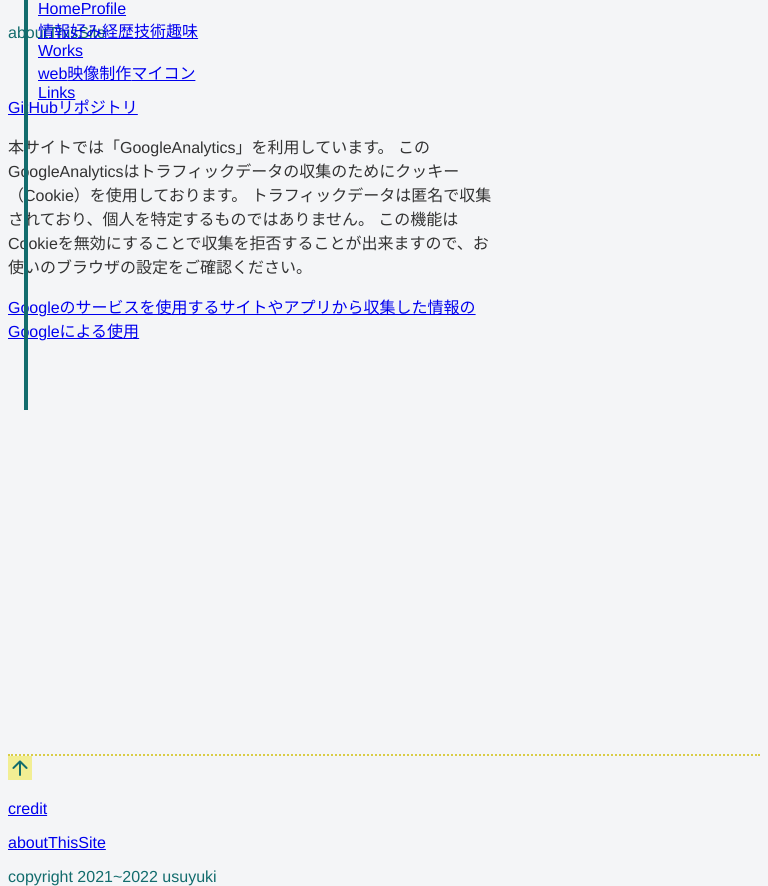
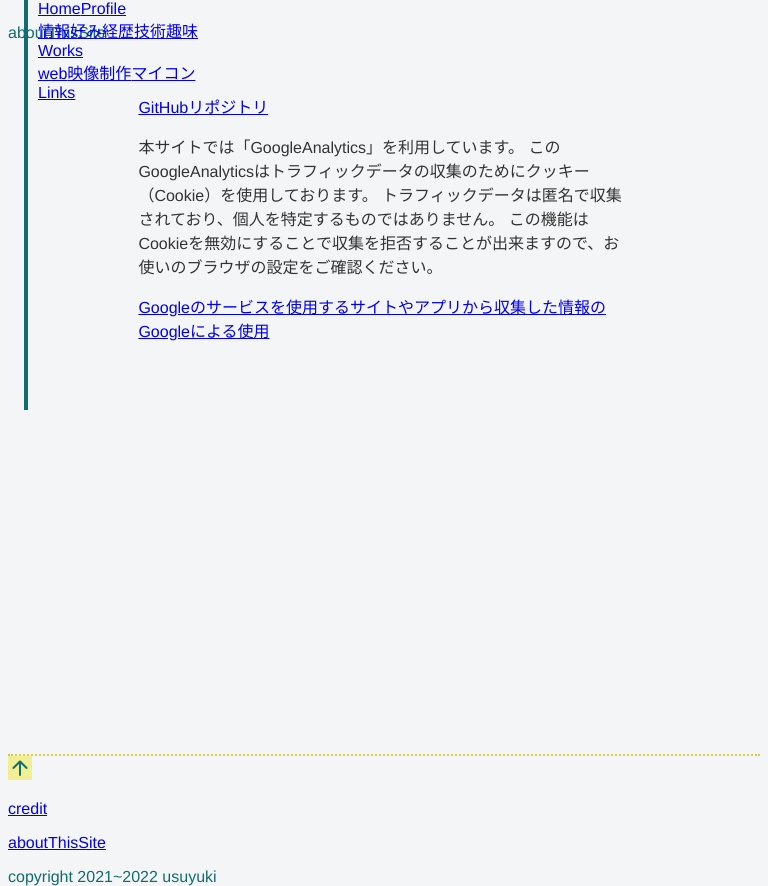
Before and after one commit to usuyuki/portfoli2021_fall, a Next.js app: page /aboutThisSite in a window 768 px wide. Built offline with nearby package versions, Linux system fonts and the light colour scheme; a web font is replaced by a local one.

Commit message:
fix 画面が極端に大きいときの修正

```diff
--- a/styles/global.css
+++ b/styles/global.css
@@ -151,6 +151,8 @@ body {
 
 main {
   width: calc(90vw - 200px);
+  max-width: 2000px;
+  margin: 0 auto;
   /* navが192px */
   min-height: calc(100vh - 140px);
 }
@@ -238,8 +240,13 @@ a:hover {
   height: auto;
   object-fit: contain;
 }
-@media screen and (max-width: 767px) {
-  /* スマホ,タブレット */
+@media (max-width: 1020px) and (min-width: 768px) {
+  /* タブレット */
+  .arrow-rotate {
+    transform: rotate(90deg);
+  }
+}
+@media (max-width: 767px) {
   main {
     max-width: 100vw;
     min-width: 100vw;
@@ -250,11 +257,12 @@ a:hover {
   .feature-image {
     text-align: center;
   }
+  /* タブレット */
   .arrow-rotate {
     transform: rotate(90deg);
   }
+  /* スマホ */
 }
-
 /* フェード系アニメーション */
 .fadeUp {
   animation-name: fadeUpAnime;
--- a/styles/leftNav.module.css
+++ b/styles/leftNav.module.css
@@ -14,7 +14,12 @@
   margin: 0 12px;
   z-index: 2;
 }
-
+@media (min-width: 2200px) {
+  .portfolio_menu {
+    /* mainの横に来るように調整 */
+    left: calc(((100vw - 2000px) / 2) - 110px);
+  }
+}
 /* ボタン周り */
 .nav_button {
   display: none;
```
